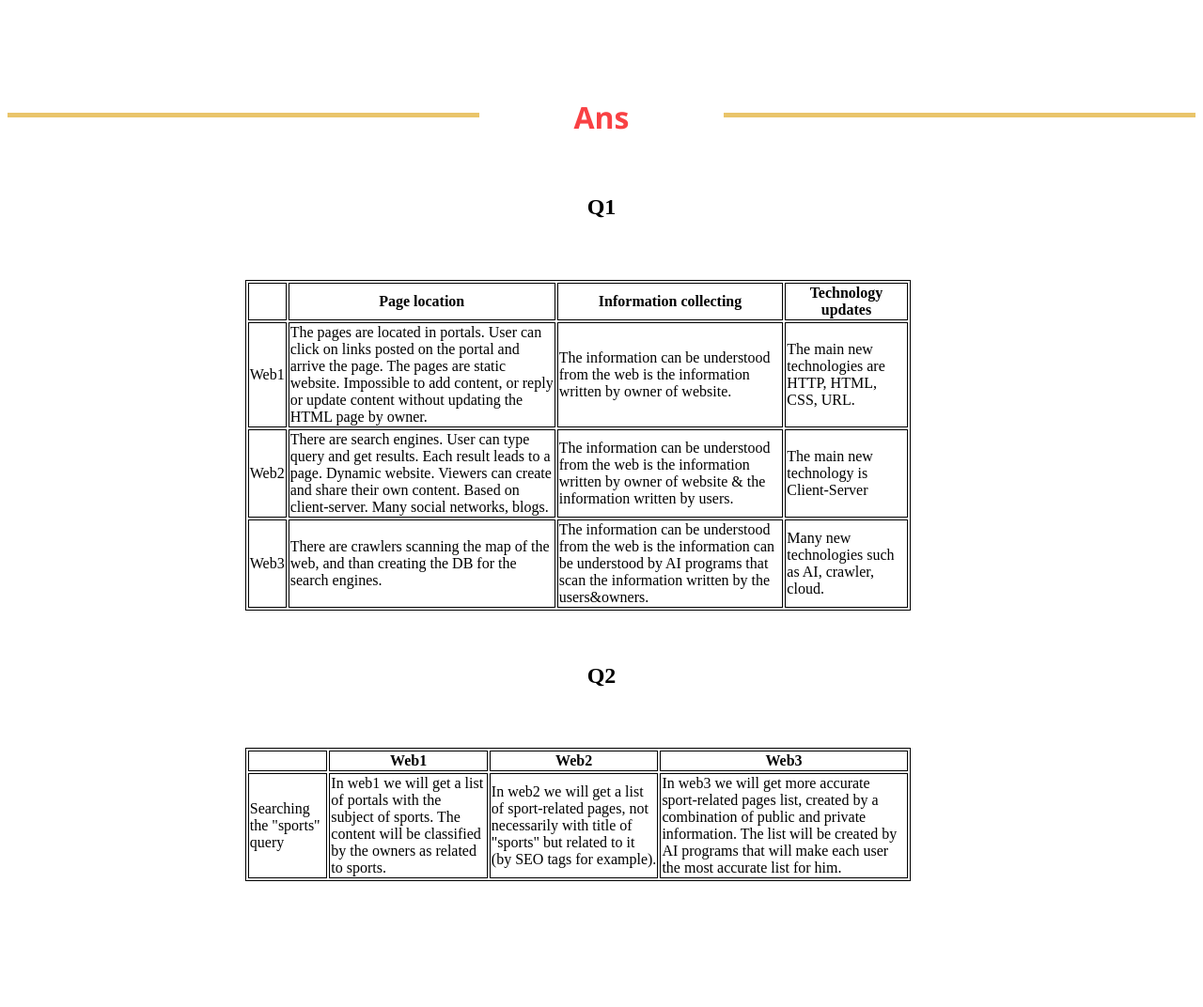
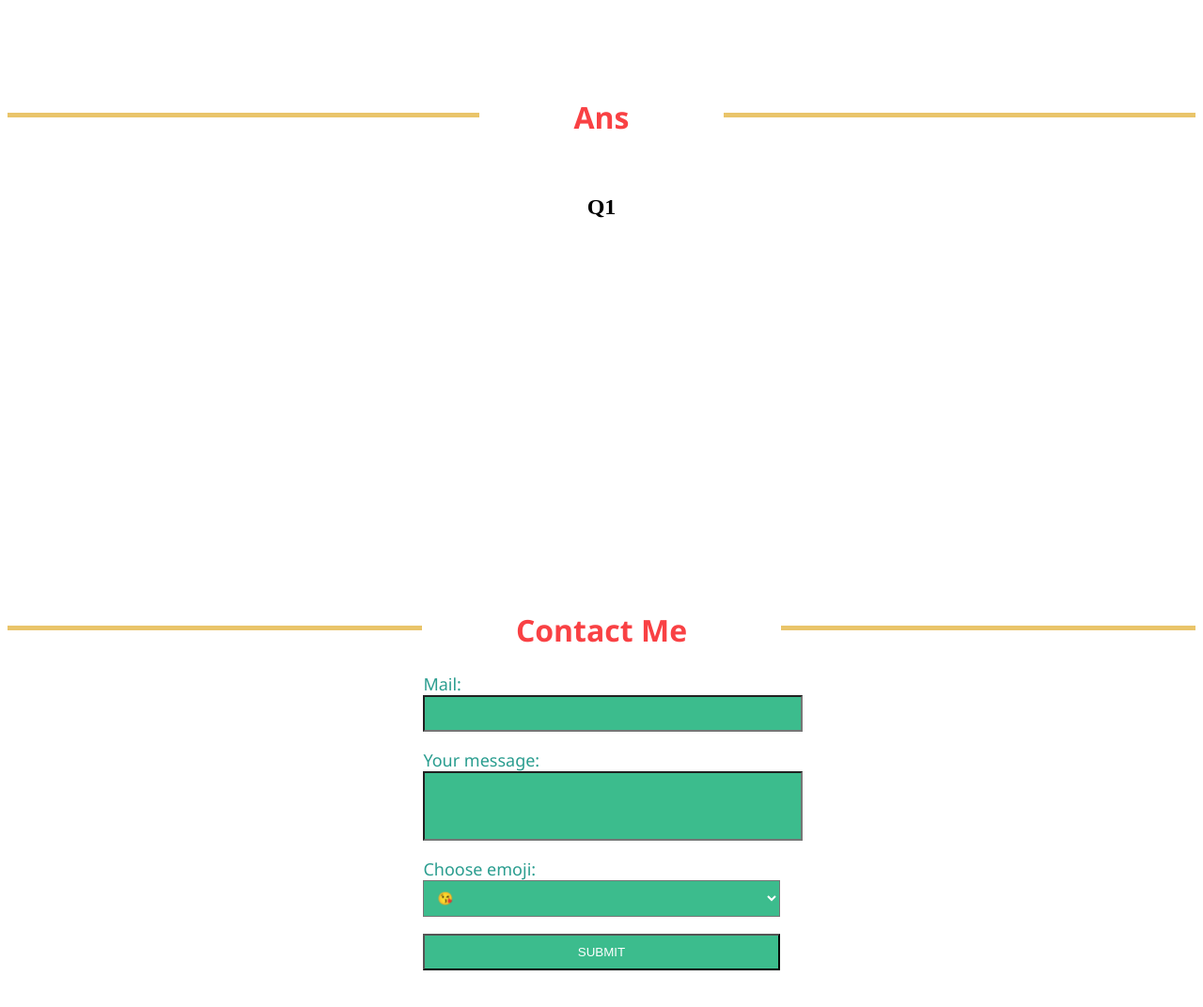
Before and after one commit to Web-Development-Environments-2021/212072201, a plain HTML site: page index.html in a window 1280 px wide. Shown: the part 3594-4666 px from the top of the page at 94% size. Drawn offline with Linux system fonts and the light colour scheme.

Commit message:
Update index.html

```diff
--- a/index.html
+++ b/index.html
@@ -175,74 +175,6 @@
 <h2 style="text-align: center;">Q1</h2>
 
 <div class="table">
-<table>
-  <tr>
-    <th>&nbsp;</th>
-    <th>Page location</th>
-    <th>Information collecting</th>
-    <th>Technology updates</th>
-  </tr>
-  <tr>
-    <td>Web1</td>
-    <td><span class="tabletext">
-      The pages are located in portals. User can click on links posted on the portal and arrive the page. The pages are static website. Impossible to add content, or reply or update content without updating the HTML page by owner.
-    </span>
-    </td>
-    <td>The information can be understood from the web is the information written by owner of website.</td>
-    <td>The main new technologies are HTTP, HTML, CSS, URL.</td>
-  </tr>
-  <tr>
-    <td>Web2</td>
-    <td>
-      <span class="tabletext">
-        There are search engines. User can type query and get results. Each result leads to a page.
-        Dynamic website. Viewers can create and share their own content. Based on client-server. Many social networks, blogs.
-      </span>
-    </td>
-    <td>The information can be understood from the web is the information written by owner of website & the information written by users.</td>
-    <td>The main new technology is Client-Server</td>
-  </tr>
-  <tr>
-    <td>Web3</td>
-    <td>
-      <span class="tabletext">
-        There are crawlers scanning the map of the web, and than creating the DB for the search engines.
-      </span>
-    </td>
-    <td>The information can be understood from the web is the information can be understood by AI programs that scan the information written by the users&owners.</td>
-    <td>Many new technologies such as AI, crawler, cloud.</td>
-  </tr>
-</table>
-</div>
-
-<br>
-<br>
-<h2 style="text-align: center;">Q2</h2>
-
-<div class="table">
-<table>
-  <tr>
-    <th>&nbsp;</th>
-    <th>Web1</th>
-    <th>Web2</th>
-    <th>Web3</th>
-  </tr>
-
-  <tr>
-    <td>Searching the "sports" query</td>
-    <td>
-      <span class="tabletext">
-        In web1 we will get a list of portals with the subject of sports. The content will be classified by the owners as related to sports.
-      </span>
-    </td>
-    <td>
-      In web2 we will get a list of sport-related pages, not necessarily with title of "sports" but related to it (by SEO tags for example).
-    </td>
-    <td>
-      In web3 we will get more accurate sport-related pages list, created by a combination of public and private information. The list will be created by AI programs that will make each user the most accurate list for him.
-    </td>
-  </tr>
-</table>
 </div>
 
 <!-- ans -->
```
